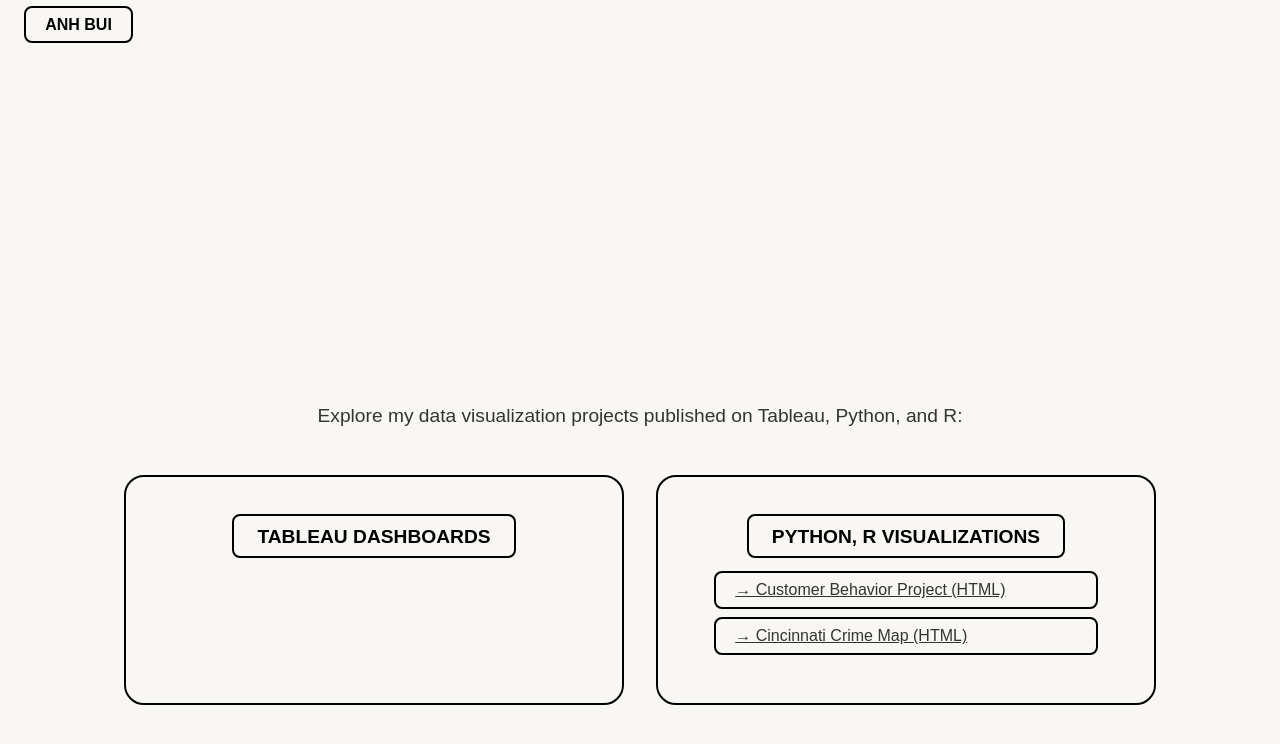
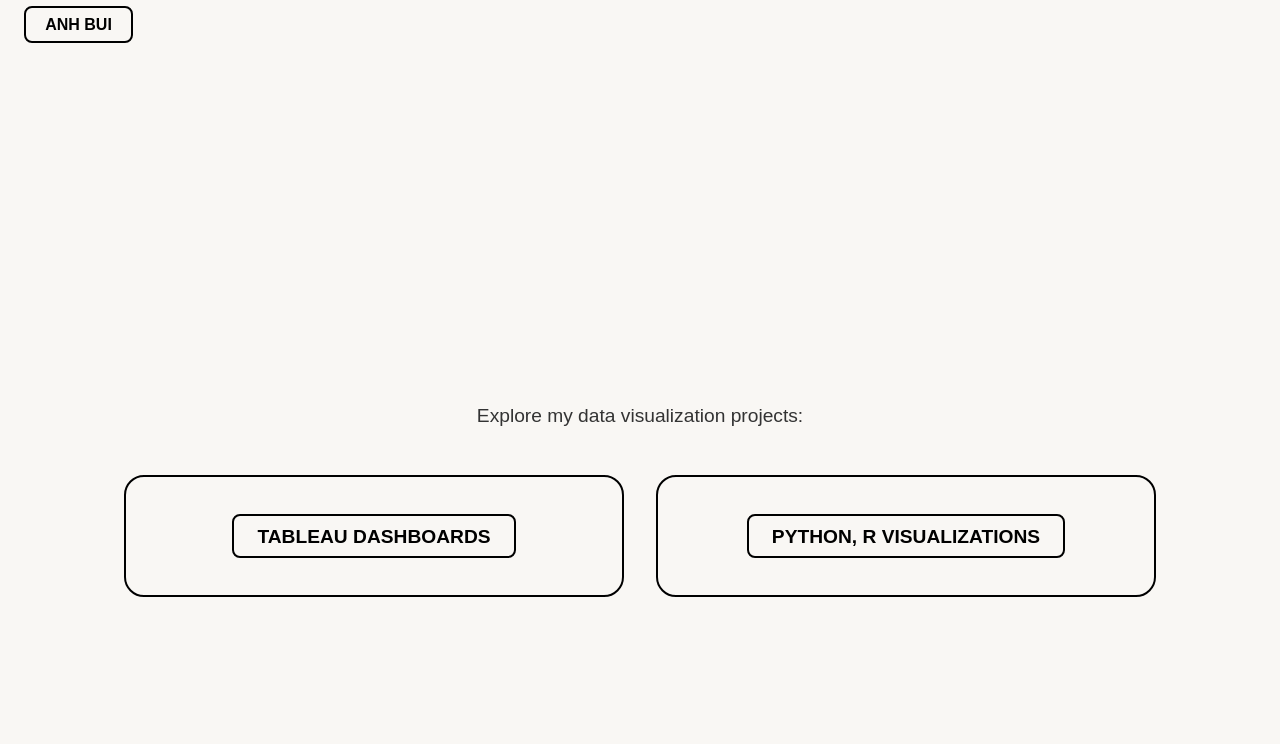
Before and after one commit to buivh0101/anhbui, a plain HTML site: page viz.html in a window 1280 px wide. Drawn offline with Linux system fonts and the light colour scheme.

Commit message:
Update viz.html

```diff
--- a/viz.html
+++ b/viz.html
@@ -47,20 +47,6 @@
       font-weight: bold;
       font-size: 1.2em;
     }
-
-    .sub-links {
-      margin-top: 1.5em;
-      text-align: left;
-    }
-
-    .sub-links a {
-      display: block;
-      color: #333;
-      font-weight: normal;
-      font-size: 1em;
-      margin-top: 0.5em;
-      text-decoration: underline;
-    }
   </style>
 </head>
 <body>
@@ -69,7 +55,7 @@
   </div>
 
   <div class="container">
-    <p>Explore my data visualization projects published on Tableau, Python, and R:</p>
+    <p>Explore my data visualization projects:</p>
 
     <div class="grid">
       <div class="card">
@@ -77,15 +63,10 @@
           TABLEAU DASHBOARDS
         </a>
       </div>
-
       <div class="card">
-        <a href="https://medium.com/@buivietanh010104" target="_blank">
+        <a href="python-r.html">
           PYTHON, R VISUALIZATIONS
         </a>
-        <div class="sub-links">
-          <a href="final_customer_behavior_project.html" target="_blank">→ Customer Behavior Project (HTML)</a>
-          <a href="Cincinnati_incident_7.html" target="_blank">→ Cincinnati Crime Map (HTML)</a>
-        </div>
       </div>
     </div>
   </div>
```
